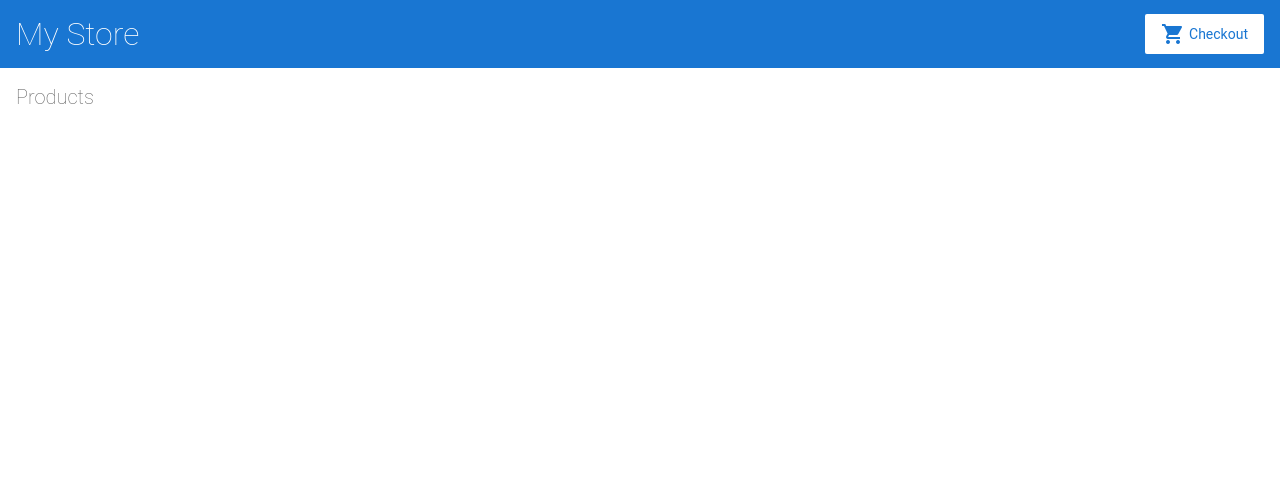
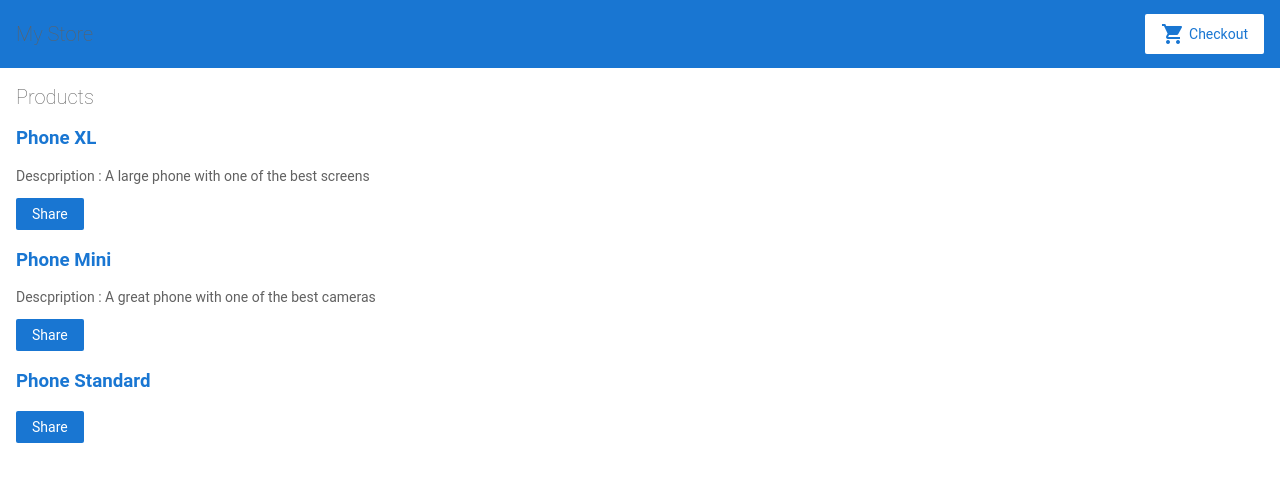
Before and after one commit to testworking2705/angular-demo-app, an Angular app: page / in a window 1280 px wide. Shown: the top 482 px of the page. Built offline with nearby package versions, Linux system fonts and the light colour scheme.

Commit message:
3 files modified, 4 added

```diff
--- a/src/app/app.module.ts
+++ b/src/app/app.module.ts
@@ -6,6 +6,7 @@
 import { AppComponent } from './app.component';
 import { TopBarComponent } from './top-bar/top-bar.component';
 import { ProductListComponent } from './product-list/product-list.component';
+import { ProductAlertsComponent } from './product-alerts/product-alerts.component';
 
 @NgModule({
   imports: [
@@ -18,7 +19,8 @@
   declarations: [
     AppComponent,
     TopBarComponent,
-    ProductListComponent
+    ProductListComponent,
+    ProductAlertsComponent
   ],
   bootstrap: [
     AppComponent
--- /dev/null
+++ b/src/app/product-alerts/product-alerts.component.html
@@ -0,0 +1 @@
+<p>product-alerts works!</p>
--- /dev/null
+++ b/src/app/product-alerts/product-alerts.component.ts
@@ -0,0 +1,15 @@
+import { Component, OnInit } from '@angular/core';
+
+@Component({
+  selector: 'app-product-alerts',
+  templateUrl: './product-alerts.component.html',
+  styleUrls: ['./product-alerts.component.css']
+})
+export class ProductAlertsComponent implements OnInit {
+
+  constructor() { }
+
+  ngOnInit(): void {
+  }
+
+}
--- a/src/app/product-list/product-list.component.html
+++ b/src/app/product-list/product-list.component.html
@@ -1,5 +1,15 @@
 <h2>Products</h2>
+<div *ngFor="let product of products">
+  <h3>
+    <a [title]="product.name + ' details'">
+      {{ product.name }}
+    </a>
+  </h3>
 
+  <p *ngIf="product.description">Descpription : {{ product.description }}</p>
+
+  <button type="button" (click)="share()">Share</button>
+</div>
 
 <!--
 Copyright Google LLC. All Rights Reserved.
--- a/src/app/top-bar/top-bar.component.html
+++ b/src/app/top-bar/top-bar.component.html
@@ -1,8 +1,10 @@
 <a [routerLink]="['/']">
-  <h1>My Store</h1>
+  <h2>My Store</h2>
 </a>
 
-<a class="button fancy-button"><i class="material-icons">shopping_cart</i>Checkout</a>
+<a class="button fancy-button"
+  ><i class="material-icons">shopping_cart</i>Checkout</a
+>
 
 <!--
 Copyright Google LLC. All Rights Reserved.
```
Also changed, not shown: src/app/product-alerts/product-alerts.component.css (added), 1 other file (tests, documents, lock files or other folders).
